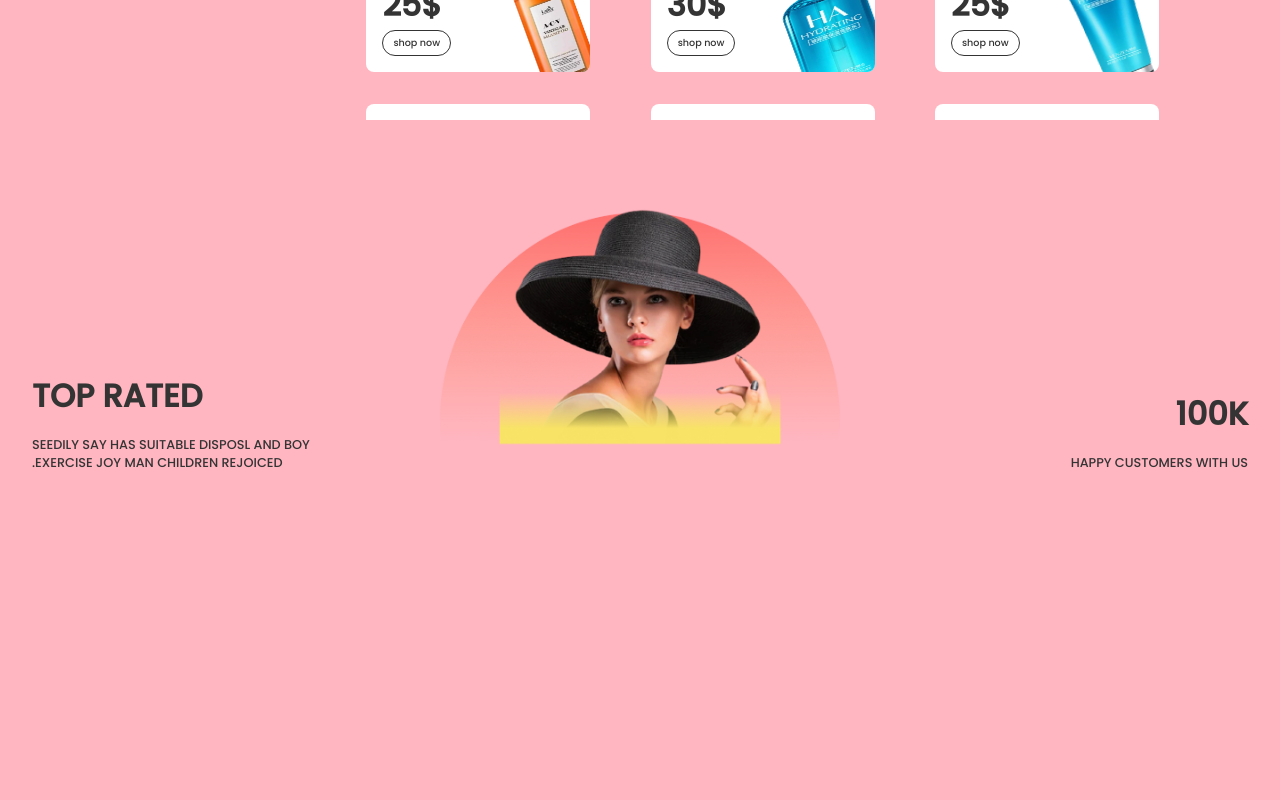
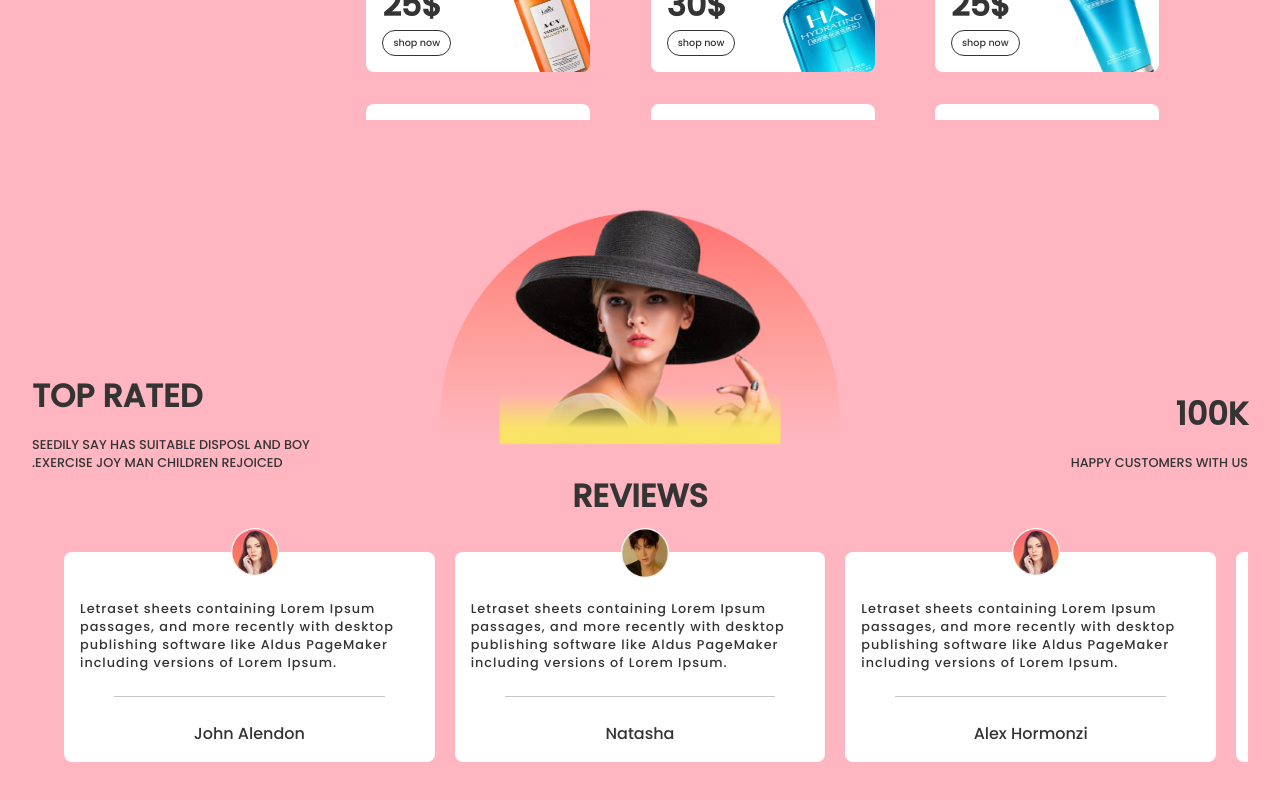
Before and after one commit to Ashishbansal083/e-commerce, a React (Create React App) app: page / in a window 1280 px wide. Shown: the part 1661-2461 px from the top of the page. Before the commit the page ends 2197 px from the top, so only its background shows below. Built offline with nearby package versions, Linux system fonts and the light colour scheme.

Commit message:
review section complete

```diff
--- a/src/components/Testimonials/Testimonials.js
+++ b/src/components/Testimonials/Testimonials.js
@@ -1,6 +1,9 @@
 import React from 'react'
 import css from './Testimonials.module.css'
 import Hero from '../../assets/testimonialHero.png'
+// import Swiper from 'swiper'
+import {TestimonialsData} from '../../data/testimonials'
+import { Swiper,SwiperSlide } from 'swiper/react'
 
 const Testimonials = () => {
   return (
@@ -16,6 +19,29 @@
                 <span>Happy customers with us</span>
             </div>
         </div>
+        <div className={css.reviews}>Reviews</div>
+        <div className={css.carousal}>
+            <Swiper
+            slidesPerView={3}
+            slidesPerGroup={1}
+            spaceBetween={20}
+            className={css.tCarousal}
+            >
+                {
+                    TestimonialsData.map((testimonial,i)=>(
+                        <SwiperSlide>
+                            <div className={css.testimonial }>
+                                <img src={testimonial.image} alt='img'/>
+                                <span>{testimonial.comment}</span>
+                                <hr/>
+                                <span>{testimonial.name}</span>
+                            </div>
+                        </SwiperSlide>
+                    ))
+                }
+            </Swiper>
+
+        </div>
     </div>
   )
 }
--- a/src/components/Testimonials/Testimonials.module.css
+++ b/src/components/Testimonials/Testimonials.module.css
@@ -37,3 +37,48 @@
     justify-content: right;
     text-align: right;
 }
+.reviews{
+    font-size: 2rem;
+    font-weight: bold;
+    text-transform: uppercase;
+}
+.carousal{
+    width: 100%;
+}
+.tCarousal{
+    padding: 2rem;
+}
+.testimonial{
+    display: flex;
+    flex-direction: column;
+    position: relative;
+    background-color: white;
+    border-radius: 0.5rem;
+    justify-content: center;
+    align-items: center;
+    padding: 1rem;
+    gap: 1rem;
+    box-shadow: 0rem 1rem 3rem -50 #7d7d7d;
+}
+.testimonial>img{
+    position: absolute;
+    width: 3rem;
+    top: -1.5rem;
+    left: 45%;
+}
+.testimonial>span:nth-of-type(1){
+    align-items: center;
+    font-size: 0.8rem;
+    letter-spacing: 1px;
+    margin-top: 2rem;
+
+}
+.testimonial>hr{
+    height: 1px;
+    width: 80%;
+    background: rgb(198 198 198);
+    border: none;
+}
+.testimonial>span:nth-of-type(2){
+    font-weight: 500;
+}
```
